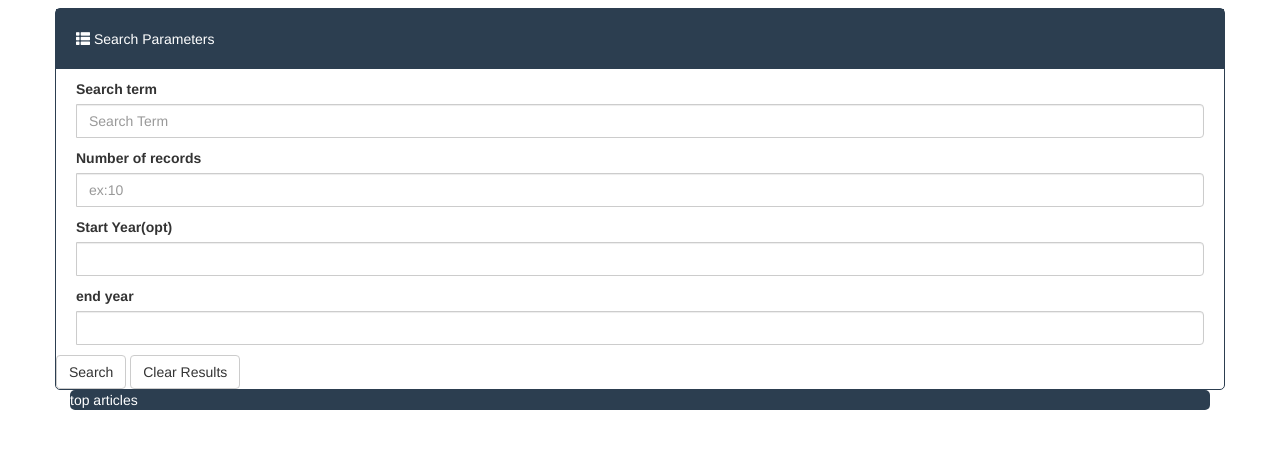
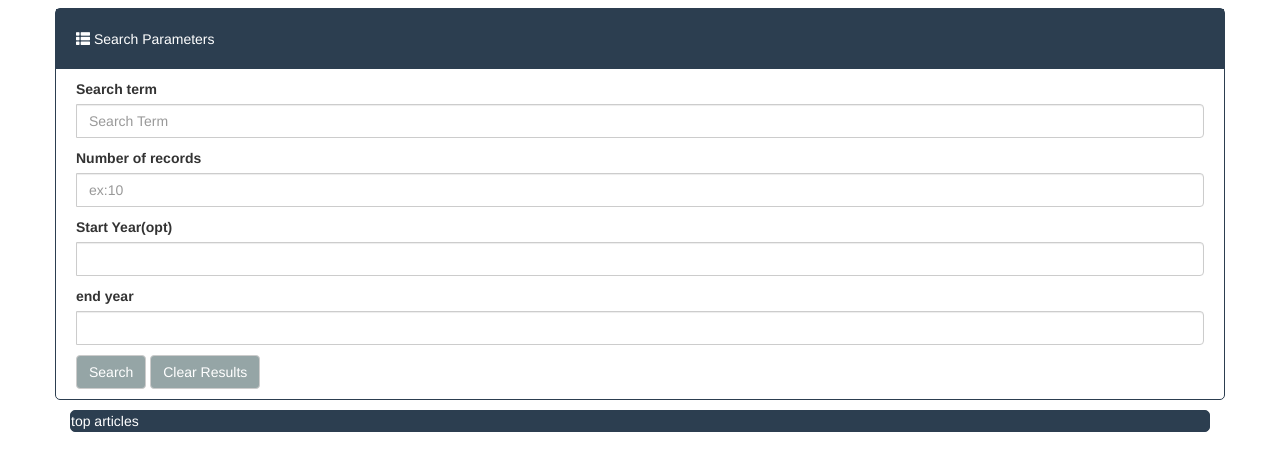
Before and after one commit to gsgalarnyk/NewsGrab, a plain HTML site: page index.html in a window 1280 px wide. Shown: the part 102-572 px from the top of the page. Drawn offline with nearby package versions, Linux system fonts and the light colour scheme.

Commit message:
Add files via upload

```diff
--- a/assets/style.css
+++ b/assets/style.css
@@ -9,12 +9,12 @@ body{
 	color:white;
 	font-size:30px;
 	text-align:center;
-	line-height:50px;
+	line-height:45px;
 	border-radius: 5px;
 
 }
 
-#searchBox{
+#searchBox, #divToDump{
 	margin-top:10px;
 	border: solid 1px #2c3e50;
 	border-radius: 5px;
@@ -36,7 +36,7 @@ body{
 }
 
 input{
-	width:90;
+	width:90%;
 }
 
 #divToDump{
@@ -45,3 +45,13 @@ input{
 	border-radius: 5px;
 
 }
+
+.btn-default {
+	color:white;
+	background-color:#95a5a6;
+
+}
+
+#buttonDiv{
+	padding: 0px 0px 10px 20px;
+}
```
